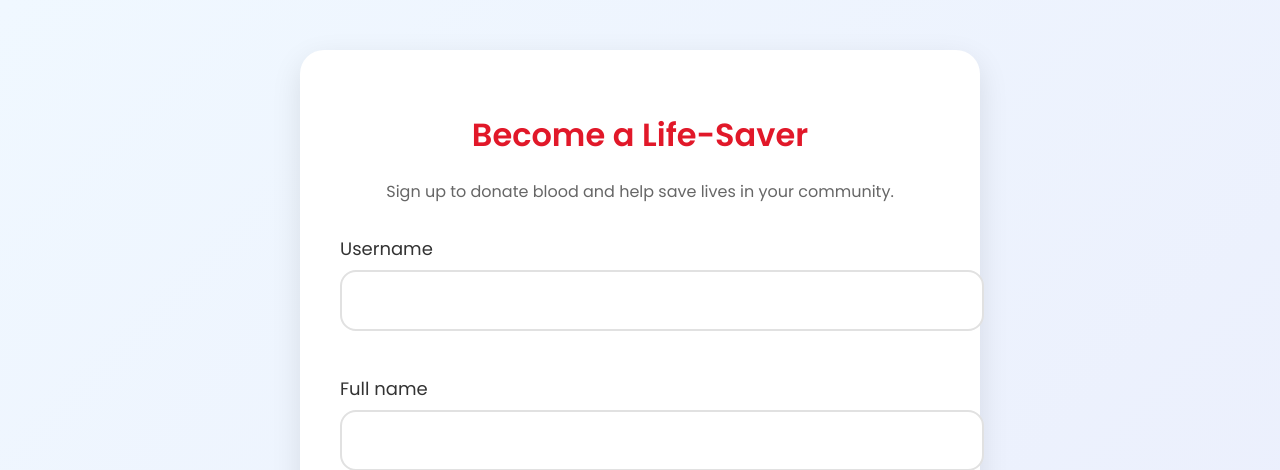
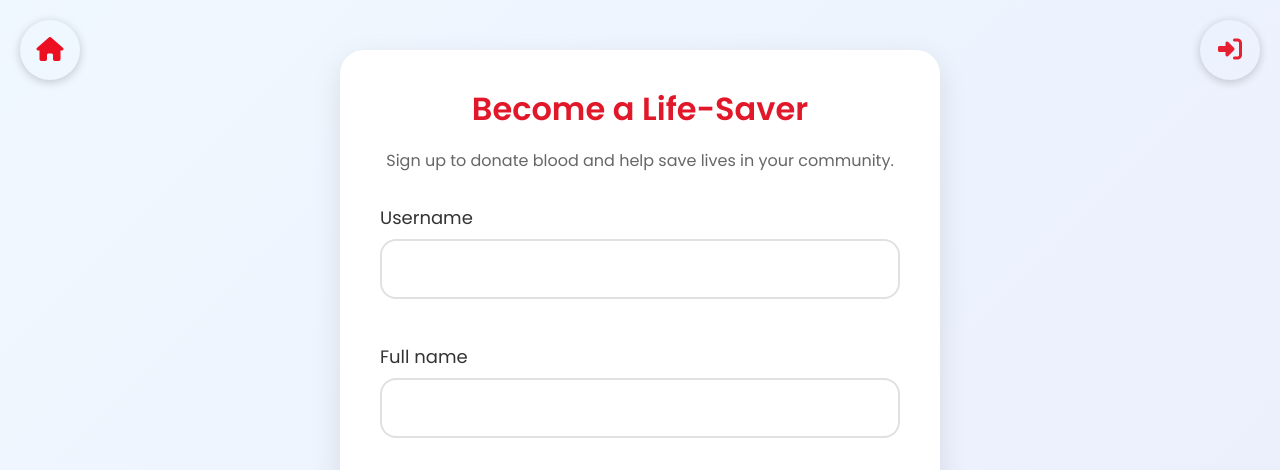
Before and after one commit to Muhtasim007/Blood_Bank_Django, a Django app: page /donor-signup/ in a window 1280 px wide. Shown: the top 470 px of the page. Run offline with Django 5.2, Linux system fonts and the light colour scheme.

Commit message:
Updated Home and Login Button

```diff
--- a/blood_bank/templates/donor2_signup.html
+++ b/blood_bank/templates/donor2_signup.html
@@ -142,6 +142,8 @@
   <meta name="viewport" content="width=device-width, initial-scale=1.0">
   <title>Donor Sign-Up Form</title>
   <link href="https://fonts.googleapis.com/css2?family=Poppins:wght@300;400;600&display=swap" rel="stylesheet">
+  <link href="https://cdn.jsdelivr.net/npm/bootstrap@5.3.0-alpha3/dist/css/bootstrap.min.css" rel="stylesheet">
+  <link href="https://cdnjs.cloudflare.com/ajax/libs/font-awesome/6.4.0/css/all.min.css" rel="stylesheet">
   <style>
     @keyframes pulse {
       0% { box-shadow: 0 0 0 0 rgba(240, 17, 17, 0.6); }
@@ -345,7 +347,59 @@
         font-size: 16px;
       }
     }
-  </style>
+    .home-button {
+      position: fixed;
+      top: 20px;
+      left: 20px;
+      background-color: var(--primary-color);
+      color: rgb(236, 14, 33);
+      border: none;
+      border-radius: 50%;
+      width: 60px;
+      height: 60px;
+      font-size: 24px;
+      cursor: pointer;
+      transition: all 0.3s ease;
+      box-shadow: 0 2px 10px rgba(0, 0, 0, 0.2);
+      z-index: 1000;
+  }
+
+  .home-button:hover {
+      transform: scale(1.1) rotate(-360deg);
+      background-color:transparent;
+  }
+  .login-button {
+    position: fixed;
+    top: 20px;
+    right: 20px;
+    background-color: var(--primary-color);
+    color: rgb(231, 32, 49);
+    border: none;
+    border-radius: 50%;
+    width: 60px;
+    height: 60px;
+    font-size: 24px;
+    cursor: pointer;
+    transition: all 0.3s ease;
+    box-shadow: 0 2px 10px rgba(0, 0, 0, 0.2);
+    z-index: 1000;
+}
+
+.login-button:hover {
+    transform: scale(1.1) rotate(360deg);
+    background-color:transparent;
+}
+</style>
+</head>
+<body>
+<!-- Animated Home Button -->
+<button class="home-button" onclick="window.location.href='/'">
+  <i class="fas fa-home"></i>
+</button>
+<!-- Animated Login Button -->
+<button class="login-button" onclick="window.location.href='/donor-login/'">
+  <i class="fas fa-sign-in-alt"></i>
+</button>
 </head>
 <body>
   <div class="container">
```
Also changed, not shown: blood_bank/templates/blood_inventory.html (+28 -0 lines), blood_bank/templates/profile.html (+29 -0 lines), blood_bank/templates/registration/login.html (+17 -13 lines), blood_bank/templates/registration/register.html (+26 -0 lines), db.sqlite3, 3 other files.
